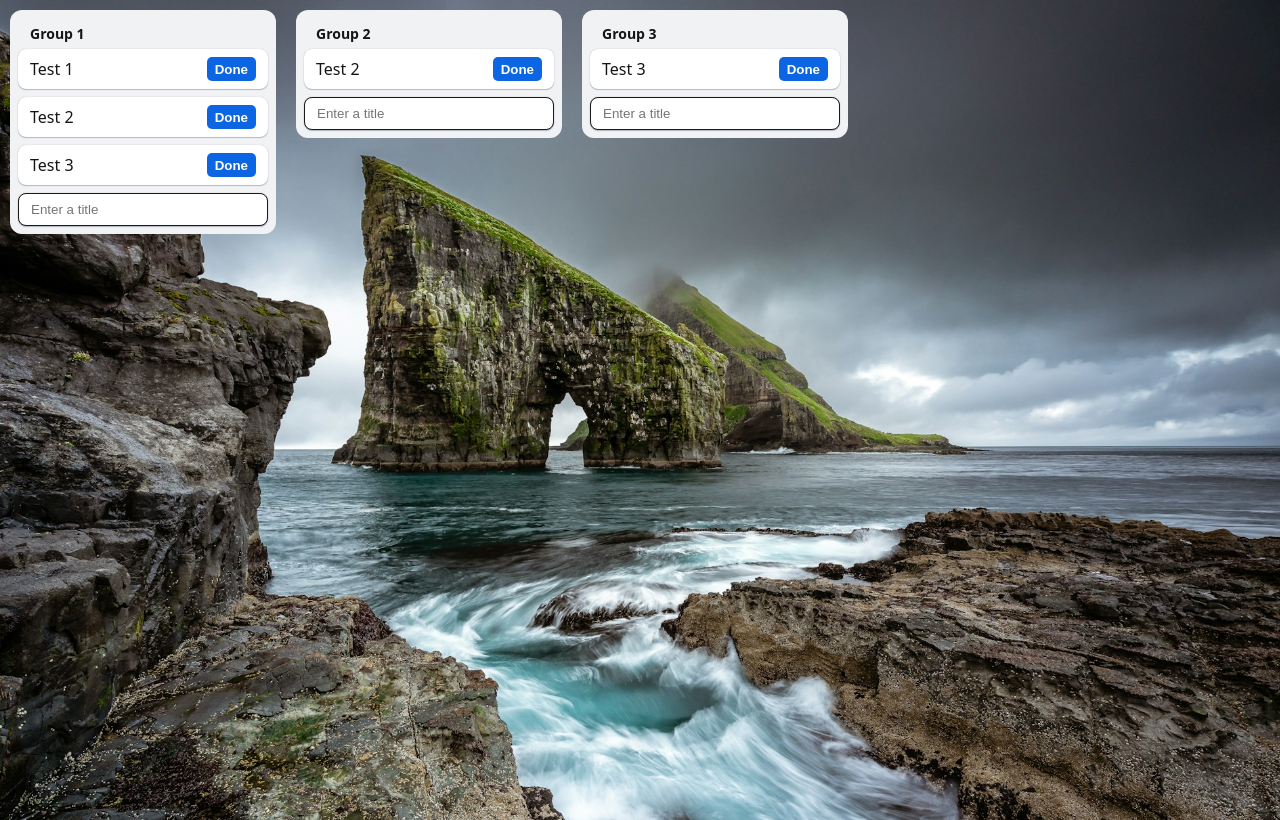
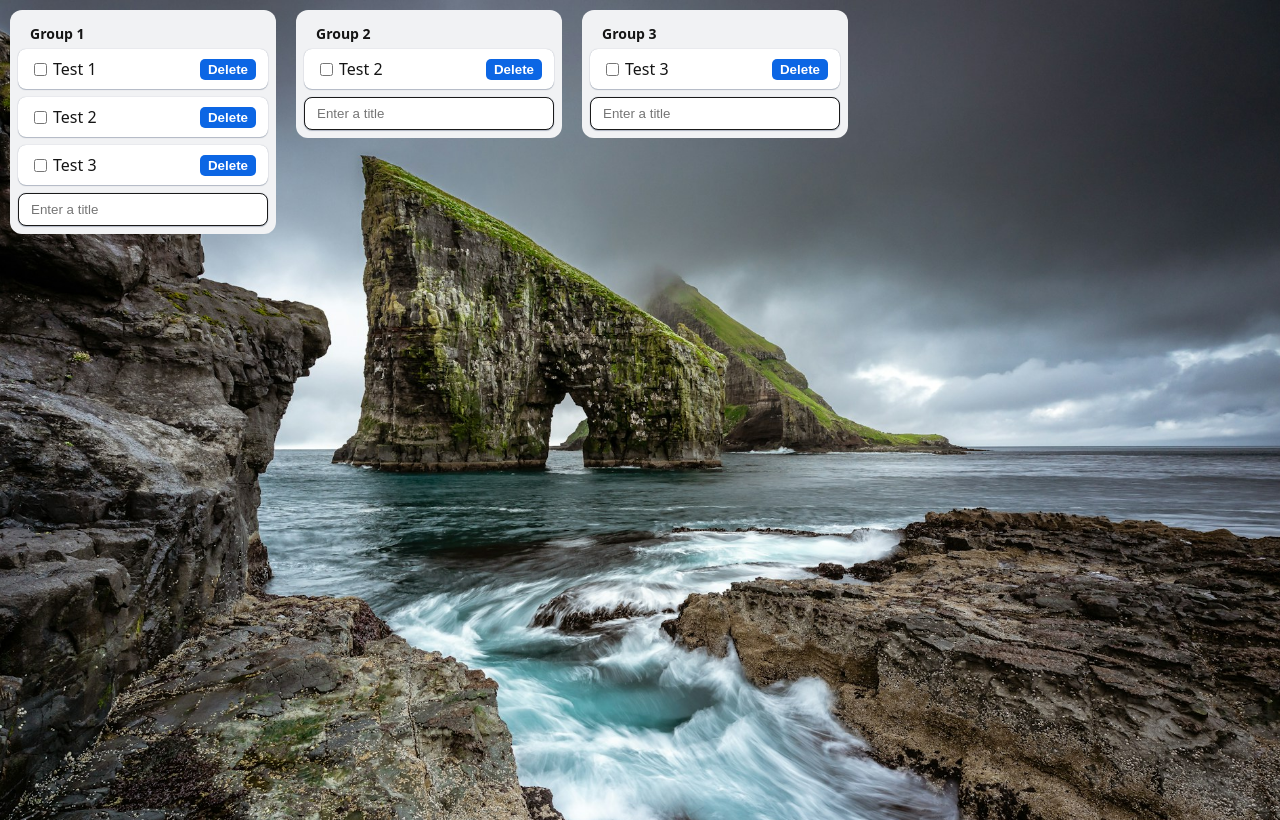
Before and after one commit to IkeHunter/React-Todos, a React (Vite) app: page / in a window 1280 px wide. Built offline with nearby package versions, Linux system fonts and the light colour scheme.

Commit message:
implement toggle todo done

```diff
--- a/src/App.tsx
+++ b/src/App.tsx
@@ -29,8 +29,9 @@ const initialTodoGroups: ITodoGroup[] = [
 interface TodoContext {
   addTodo: (groupId: number, todo: ITodo) => void
   editTodo: (todoId: number, data: Partial<ITodo>) => void
-  completeTodo: (todoId: number) => void
+  // completeTodo: (todoId: number) => void
   deleteTodo: (todoId: number) => void
+  toggleTodoDone: (todoId: number) => void
 }
 
 export const TodoContext = createContext<TodoContext>(null!)
@@ -100,8 +101,36 @@ function App() {
     })
   }
 
-  const handleCompleteTodo = (todoId: number) => {
-    handleEditTodo(todoId, { done: true })
+  const handleToggleTodoDone = (todoId: number) => {
+    setTodoGroups((currentGroups) => {
+      const group = currentGroups.find((group) =>
+        group.todos.some((todo) => todo.id === todoId),
+      )
+
+      if (!group) return currentGroups
+
+      const updatedGroup: ITodoGroup = {
+        ...group, // Keep existing group fields
+        todos: group.todos.map((todo) => {
+          if (todo.id !== todoId) {
+            return todo // Ignore irrelevant todos
+          }
+
+          // Return updated todo
+          return {
+            ...todo,
+            done: !todo.done,
+          }
+        }),
+      }
+
+      return [
+        ...currentGroups.filter(
+          (currentGroup) => currentGroup.id !== updatedGroup.id,
+        ),
+        updatedGroup,
+      ].sort((a, b) => a.id - b.id)
+    })
   }
 
   const handleDeleteTodo = (todoId: number) => {
@@ -131,7 +160,7 @@ function App() {
       value={{
         addTodo: handleAddTodo,
         editTodo: handleEditTodo,
-        completeTodo: handleCompleteTodo,
+        toggleTodoDone: handleToggleTodoDone,
         deleteTodo: handleDeleteTodo,
       }}
     >
--- a/src/components/TodoItem.css
+++ b/src/components/TodoItem.css
@@ -9,11 +9,21 @@
 
   display: flex;
   justify-content: space-between;
+  align-items: center;
+  gap: 3px;
 }
 
-.todos__item__clickable {
+.todos__item__text {
   width: 100%;
   cursor: text;
+}
+
+.todos__item--done .todos__item__text {
+  text-decoration: line-through;
+}
+
+.todos__item__checkbox {
+  cursor: pointer;
 }
 
 .todos__item__form {
@@ -34,7 +44,7 @@
 }
 
 .todos__item__button {
-  background-color: #0C66E4;
+  background-color: #0c66e4;
   color: white;
   border: none;
   border-radius: 5px;
--- a/src/components/TodoItem.tsx
+++ b/src/components/TodoItem.tsx
@@ -8,7 +8,7 @@ export const TodoItem = (props: { todo: ITodo }) => {
   const { todo } = props
   const [editMode, setEditMode] = useState(false)
   const inputRef = useRef<HTMLInputElement | null>(null)
-  const { editTodo, completeTodo, deleteTodo } = useContext(TodoContext)
+  const { editTodo, toggleTodoDone, deleteTodo } = useContext(TodoContext)
 
   const handleSubmit = (e: FormEvent<HTMLFormElement>) => {
     e.preventDefault()
@@ -20,34 +20,27 @@ export const TodoItem = (props: { todo: ITodo }) => {
   }
 
   return (
-    <li
-      className={['todos__item', todo.done ? 'todos__item--done' : '']
-        .filter((cls) => cls != '')
-        .join(' ')}
-    >
+    <li className={`todos__item${todo.done ? ' todos__item--done' : ''}`}>
       {!editMode && (
         <>
-          <div
-            onClick={() => setEditMode(true)}
-            className="todos__item__clickable"
+          <input
+            type="checkbox"
+            name="completed"
+            id={todo.id.toString()}
+            checked={todo.done ?? false}
+            onChange={() => toggleTodoDone(todo.id)}
+            className="todos__item__checkbox"
+          />
+          <span onClick={() => setEditMode(true)} className="todos__item__text">
+            {todo.title}
+          </span>
+
+          <button
+            onClick={() => deleteTodo(todo.id)}
+            className="todos__item__button"
           >
-            <span>{todo.title}</span>
-          </div>
-          {(!todo.done && (
-            <button
-              onClick={() => completeTodo(todo.id)}
-              className="todos__item__button"
-            >
-              Done
-            </button>
-          )) || (
-            <button
-              onClick={() => deleteTodo(todo.id)}
-              className="todos__item__button"
-            >
-              Delete
-            </button>
-          )}
+            Delete
+          </button>
         </>
       )}
       {editMode && (
```
